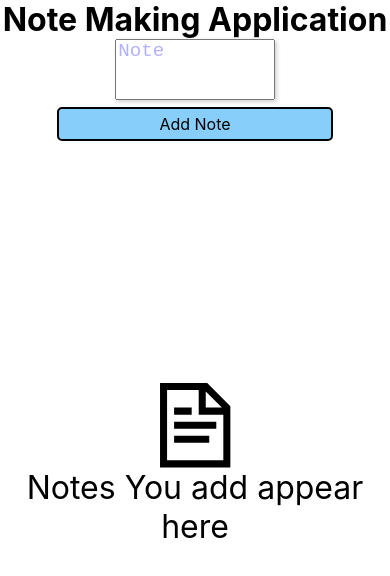
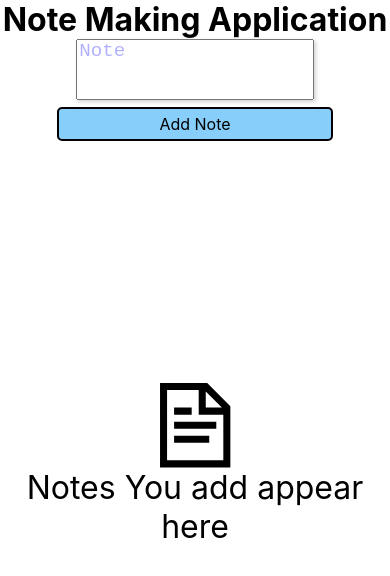
Before and after one commit to Dhruv2024/Note-making-application, a React (Create React App) app: page / in a window 390 px wide. Shown: the top 576 px of the page. Built offline with nearby package versions, Linux system fonts and the light colour scheme.

Commit message:
changed css for input field

```diff
--- a/src/Components/input_note.css
+++ b/src/Components/input_note.css
@@ -59,3 +59,13 @@
     color: blue;
     opacity: 0.3;
 }
+
+@media (max-width: 950px) {
+    .input-note {
+        width: 60vw;
+    }
+
+    .show {
+        width: 60vw;
+    }
+}
```
